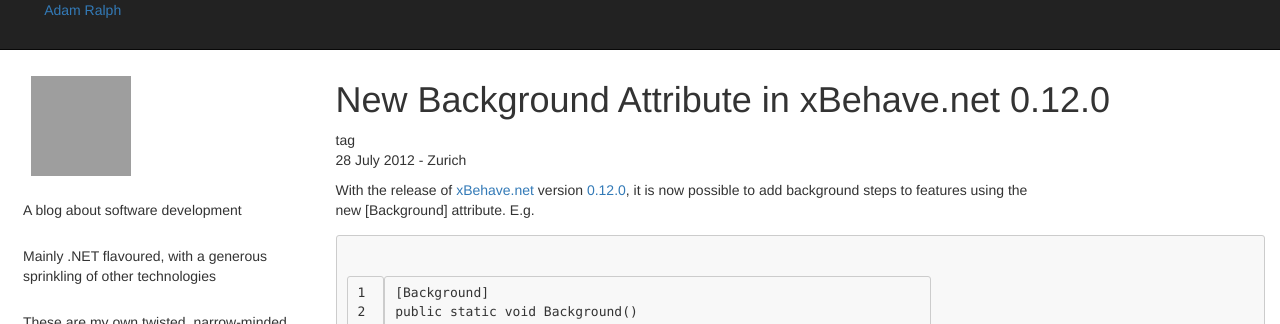
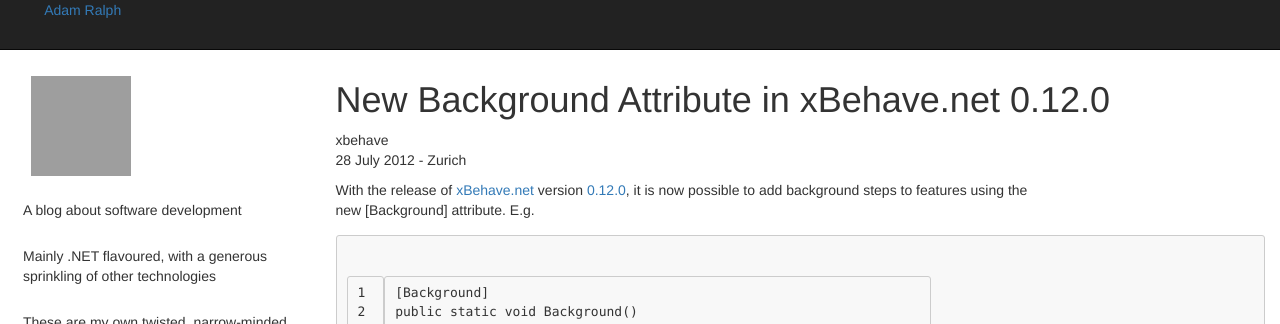
Before and after one commit to adamralph/adamralph.github.com, a Jekyll site: the page built from _posts/2012-07-28-new-background-attribute-in-xbehave-net-0-12-0.md, in a window 1280 px wide and 1108 px high, cut to the strip 0-324 px from the top of the window. Built offline with Jekyll 4.4.1, drawn with Linux system fonts in a browser that asks for light colours; nearby versions of some CDN libraries; library files that are not in the unit come from our copies; Markdown is read by kramdown in place of the engine named in the settings; comment, search, counter and statistics services are not loaded; grey boxes are pictures that could not be loaded.

Commit message:
fixed tag code

```diff
--- a/_layouts/post.html
+++ b/_layouts/post.html
@@ -3,7 +3,7 @@
 ---
 <h1>{{ page.title }}</h1>
 {% for tag in page.tags %}
-tag
+{{ tag }}
 {% endfor %}
 {{ content }}
 <div id="disqus_thread"></div>
```
